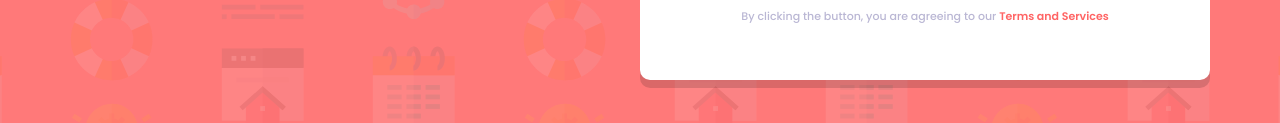
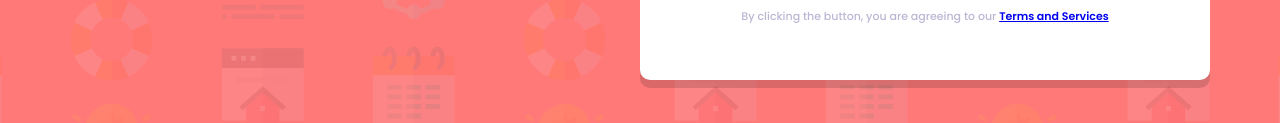
Before and after one commit to PulatovSO/signup-form, a plain HTML site: page index.html in a window 1280 px wide. Shown: the part 595-718 px from the top of the page. Drawn offline with Linux system fonts and the light colour scheme.

Commit message:
added additional link

```diff
--- a/index.html
+++ b/index.html
@@ -39,7 +39,7 @@
               <input class="password" type=password" name="password" id="password" placeholder="password">
               <button>claim your free trial</button>
               <p class="form-p">
-                By clicking the button, you are agreeing to our <span>Terms and Services</span>
+                By clicking the button, you are agreeing to our <span><a href="#">Terms and Services</a></span>
               </p>
             </div>
           </form>
```
